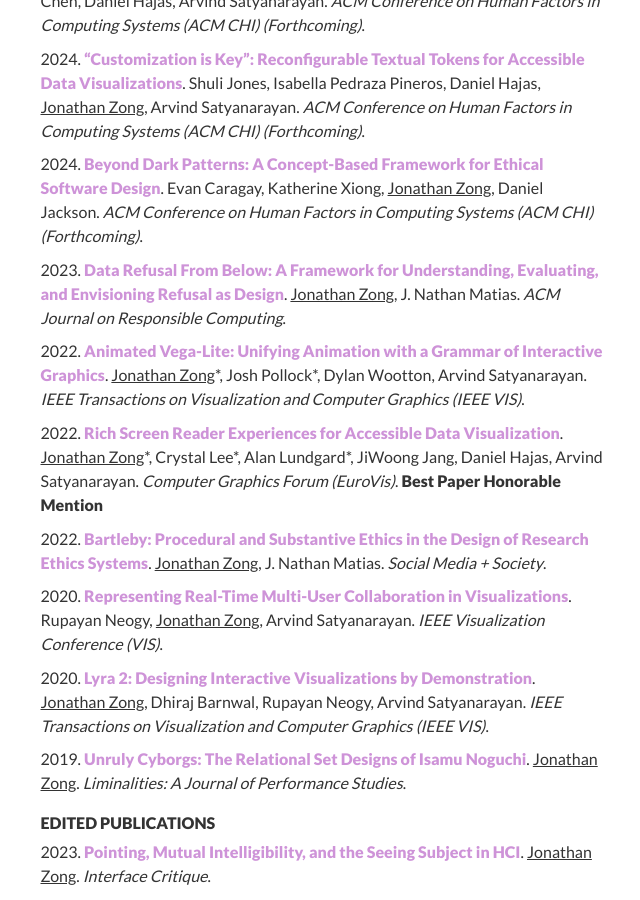
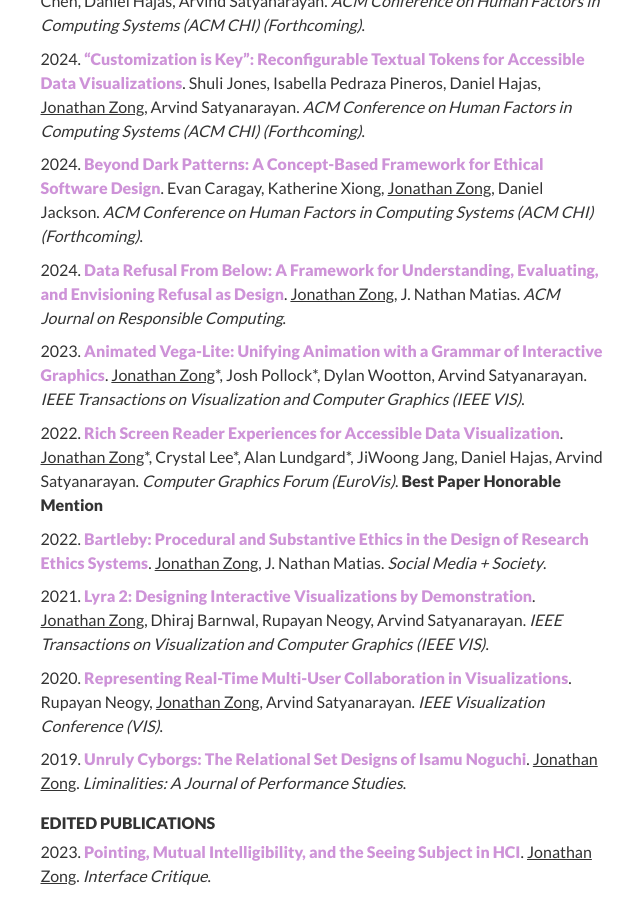
Before and after one commit to jonathanzong/jonathanzong.com, a Jekyll site: the page built from cv.html, in a window 1280 px wide and 900 px high, scrolled down 2185 px. Shown: the whole window, without its empty margins (412-1052 px from the left). Built offline with Jekyll 4.4.1, drawn with Linux system fonts in a browser that asks for light colours; nearby versions of some CDN libraries.

Commit message:
update years

```diff
--- a/_data/cv/publications.json
+++ b/_data/cv/publications.json
@@ -25,7 +25,7 @@
       "tag": "refusal"
     },
     {
-      "year": "2023",
+      "year": "2024",
       "title": "Data Refusal From Below: A Framework for Understanding, Evaluating, and Envisioning Refusal as Design",
       "url": "https://dl.acm.org/doi/10.1145/3630107",
       "authors": "Jonathan Zong, J. Nathan Matias",
@@ -33,7 +33,7 @@
       "tag": "refusal"
     },
     {
-      "year": "2022",
+      "year": "2023",
       "title": "Animated Vega-Lite: Unifying Animation with a Grammar of Interactive Graphics",
       "url": "http://vis.csail.mit.edu/pubs/animated-vega-lite/",
       "authors": "Jonathan Zong*, Josh Pollock*, Dylan Wootton, Arvind Satyanarayan",
@@ -58,19 +58,19 @@
       "tag": "refusal"
     },
     {
+      "year": "2021",
+      "title": "Lyra 2: Designing Interactive Visualizations by Demonstration",
+      "url": "http://vis.csail.mit.edu/pubs/lyra2",
+      "authors": "Jonathan Zong, Dhiraj Barnwal, Rupayan Neogy, Arvind Satyanarayan",
+      "venue": "IEEE Transactions on Visualization and Computer Graphics (IEEE VIS)",
+      "tag": "interaction"
+    },
+    {
       "year": "2020",
       "title": "Representing Real-Time Multi-User Collaboration in Visualizations",
       "url": "/assets/papers/cursors-vis-2020.pdf",
       "authors": "Rupayan Neogy, Jonathan Zong, Arvind Satyanarayan",
       "venue": "IEEE Visualization Conference (VIS)",
-      "tag": "interaction"
-    },
-    {
-      "year": "2020",
-      "title": "Lyra 2: Designing Interactive Visualizations by Demonstration",
-      "url": "http://vis.csail.mit.edu/pubs/lyra2",
-      "authors": "Jonathan Zong, Dhiraj Barnwal, Rupayan Neogy, Arvind Satyanarayan",
-      "venue": "IEEE Transactions on Visualization and Computer Graphics (IEEE VIS)",
       "tag": "interaction"
     },
     {
```
